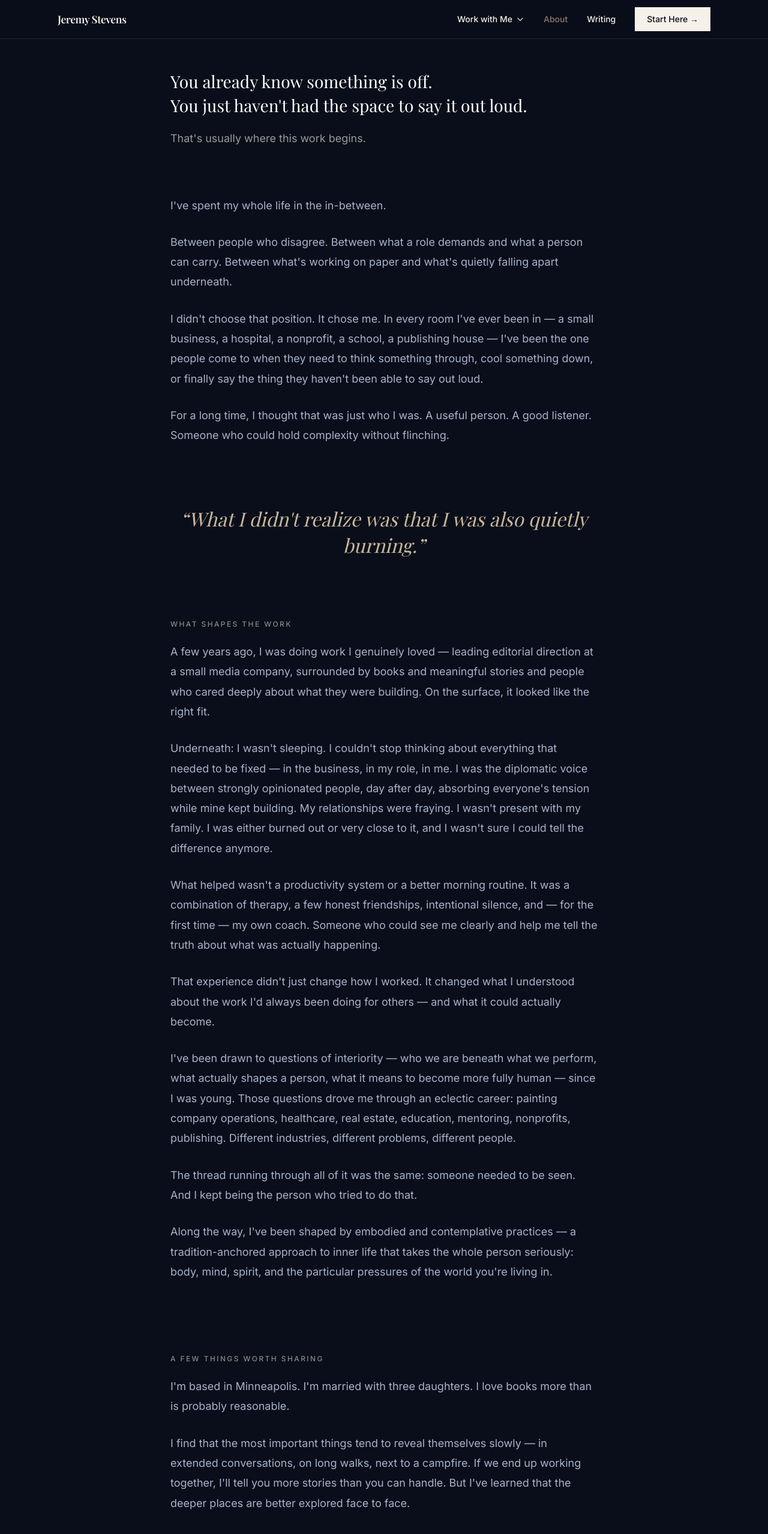
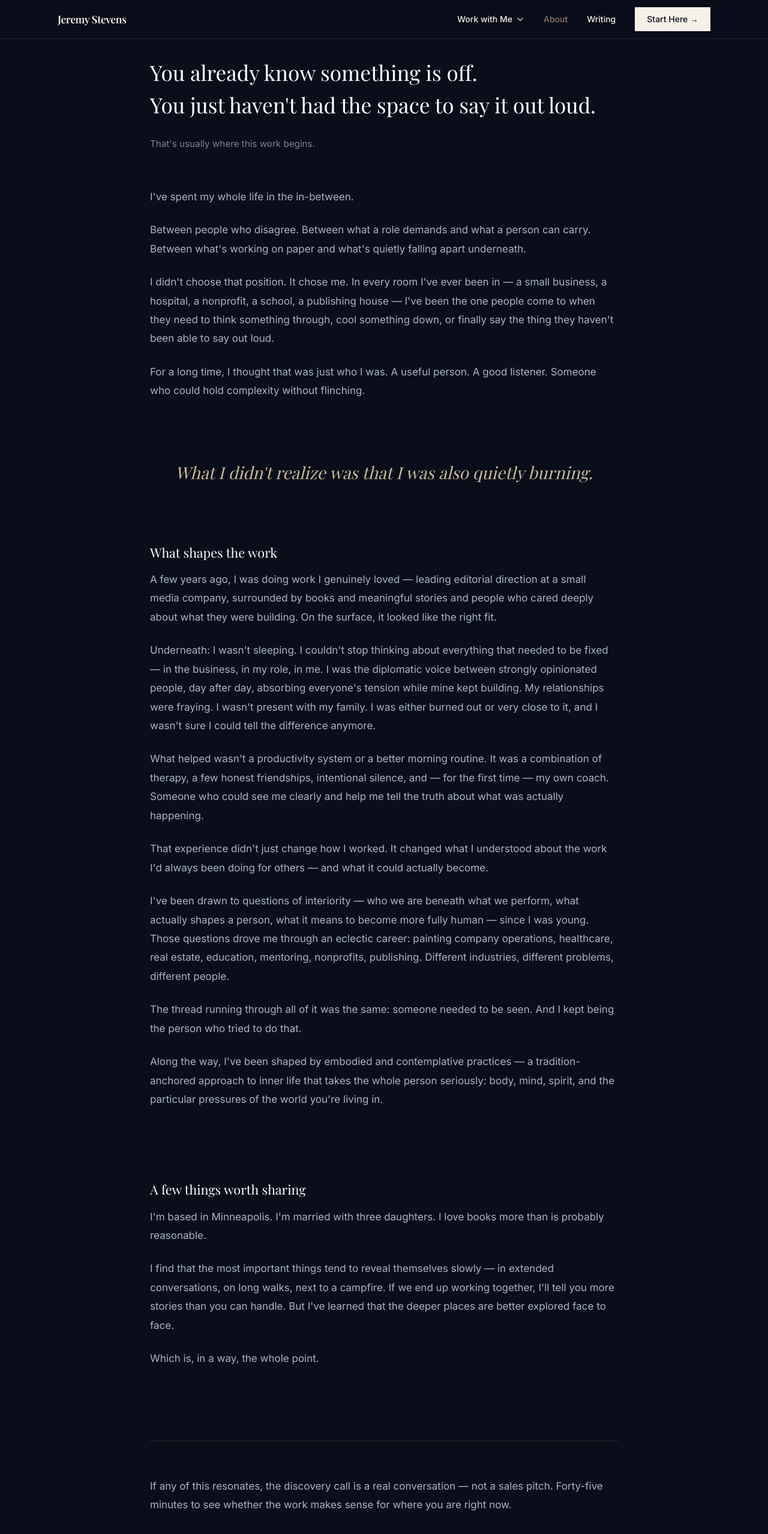
Before and after one commit to jskroening-afk/my-site, a Next.js app: page /about in a window 1280 px wide. Shown: the top 2558 px of the page at 60% size. Built offline with nearby package versions, Linux system fonts and the light colour scheme; a web font is replaced by a local one.

Commit message:
about page typography hierarchy fix

```diff
--- a/app/(site)/about/page.tsx
+++ b/app/(site)/about/page.tsx
@@ -3,31 +3,27 @@ import Link from 'next/link'
 
 export const metadata: Metadata = {
   title: 'About',
-  description:
-    '1:1 coaching for founders and leaders in seasons of tension, transition, and lonely decision-making.',
+  description: '1:1 coaching for founders and leaders in seasons of tension, transition, and lonely decision-making.',
 }
 
 export default function AboutPage() {
   return (
-    <div style={{ maxWidth: '760px', marginLeft: 'auto', marginRight: 'auto', paddingLeft: '24px', paddingRight: '24px' }}>
+    <div style={{ maxWidth: '860px', marginLeft: 'auto', marginRight: 'auto', paddingLeft: '40px', paddingRight: '40px' }}>
 
       {/* Hero */}
-      <section style={{ paddingTop: '120px', paddingBottom: '40px' }}>
-        <h1
-          className="font-serif font-normal text-white"
-          style={{ fontSize: 'clamp(1.4rem, 2.2vw, 1.9rem)', lineHeight: '1.15', marginBottom: '24px' }}
-        >
+      <section style={{ paddingTop: '100px', paddingBottom: '60px' }}>
+        <h1 className="font-serif font-normal text-white" style={{ fontSize: '2.2rem', lineHeight: '1.2', marginBottom: '32px' }}>
           <span style={{ display: 'block' }}>You already know something is off.</span>
-          <span style={{ display: 'block', marginTop: '8px' }}>You just haven&apos;t had the space to say it out loud.</span>
+          <span style={{ display: 'block', marginTop: '12px' }}>You just haven&apos;t had the space to say it out loud.</span>
         </h1>
-        <p style={{ fontSize: '1.125rem', color: '#999999', lineHeight: '1.6' }}>
+        <p style={{ fontSize: '0.95rem', color: '#7a8499', lineHeight: '1.6' }}>
           That&apos;s usually where this work begins.
         </p>
       </section>
 
       {/* Prose */}
-      <section style={{ paddingTop: '40px', paddingBottom: '60px' }}>
-        <div style={{ fontSize: '1.125rem', lineHeight: '1.85', color: '#a8b2c8', display: 'flex', flexDirection: 'column', gap: '28px' }}>
+      <section style={{ paddingBottom: '60px' }}>
+        <div style={{ fontSize: '1.0625rem', lineHeight: '1.85', color: '#a8b2c8', display: 'flex', flexDirection: 'column', gap: '24px' }}>
           <p>I&apos;ve spent my whole life in the in-between.</p>
           <p>Between people who disagree. Between what a role demands and what a person can carry. Between what&apos;s working on paper and what&apos;s quietly falling apart underneath.</p>
           <p>I didn&apos;t choose that position. It chose me. In every room I&apos;ve ever been in &mdash; a small business, a hospital, a nonprofit, a school, a publishing house &mdash; I&apos;ve been the one people come to when they need to think something through, cool something down, or finally say the thing they haven&apos;t been able to say out loud.</p>
@@ -37,22 +33,21 @@ export default function AboutPage() {
 
       {/* Pull quote */}
       <section style={{ paddingTop: '40px', paddingBottom: '40px', textAlign: 'center' }}>
-        <p
-          className="font-serif font-normal italic"
-          style={{ fontSize: 'clamp(1.5rem, 3vw, 2rem)', lineHeight: '1.4', color: '#C8B89A' }}
-        >
-          &ldquo;What I didn&apos;t realize was that I was also quietly burning.&rdquo;
+        <p className="font-serif font-normal italic" style={{ fontSize: '1.75rem', lineHeight: '1.4', color: '#C8B89A' }}>
+          What I didn&apos;t realize was that I was also quietly burning.
         </p>
       </section>
 
-      {/* Label */}
-      <section style={{ paddingTop: '60px', paddingBottom: '20px' }}>
-        <p style={{ fontSize: '0.75rem', letterSpacing: '0.2em', textTransform: 'uppercase', color: '#888888', fontWeight: 500 }}>What shapes the work</p>
+      {/* Section heading */}
+      <section style={{ paddingTop: '60px', paddingBottom: '16px' }}>
+        <h2 className="font-serif font-normal text-white" style={{ fontSize: '1.35rem', lineHeight: '1.3' }}>
+          What shapes the work
+        </h2>
       </section>
 
       {/* Body prose */}
       <section style={{ paddingBottom: '60px' }}>
-        <div style={{ fontSize: '1.125rem', lineHeight: '1.85', color: '#a8b2c8', display: 'flex', flexDirection: 'column', gap: '28px' }}>
+        <div style={{ fontSize: '1.0625rem', lineHeight: '1.85', color: '#a8b2c8', display: 'flex', flexDirection: 'column', gap: '24px' }}>
           <p>A few years ago, I was doing work I genuinely loved &mdash; leading editorial direction at a small media company, surrounded by books and meaningful stories and people who cared deeply about what they were building. On the surface, it looked like the right fit.</p>
           <p>Underneath: I wasn&apos;t sleeping. I couldn&apos;t stop thinking about everything that needed to be fixed &mdash; in the business, in my role, in me. I was the diplomatic voice between strongly opinionated people, day after day, absorbing everyone&apos;s tension while mine kept building. My relationships were fraying. I wasn&apos;t present with my family. I was either burned out or very close to it, and I wasn&apos;t sure I could tell the difference anymore.</p>
           <p>What helped wasn&apos;t a productivity system or a better morning routine. It was a combination of therapy, a few honest friendships, intentional silence, and &mdash; for the first time &mdash; my own coach. Someone who could see me clearly and help me tell the truth about what was actually happening.</p>
@@ -63,14 +58,16 @@ export default function AboutPage() {
         </div>
       </section>
 
-      {/* Label */}
-      <section style={{ paddingTop: '60px', paddingBottom: '20px' }}>
-        <p style={{ fontSize: '0.75rem', letterSpacing: '0.2em', textTransform: 'uppercase', color: '#888888', fontWeight: 500 }}>A few things worth sharing</p>
+      {/* Section heading */}
+      <section style={{ paddingTop: '60px', paddingBottom: '16px' }}>
+        <h2 className="font-serif font-normal text-white" style={{ fontSize: '1.35rem', lineHeight: '1.3' }}>
+          A few things worth sharing
+        </h2>
       </section>
 
       {/* Personal */}
       <section style={{ paddingBottom: '60px' }}>
-        <div style={{ fontSize: '1.125rem', lineHeight: '1.85', color: '#a8b2c8', display: 'flex', flexDirection: 'column', gap: '28px' }}>
+        <div style={{ fontSize: '1.0625rem', lineHeight: '1.85', color: '#a8b2c8', display: 'flex', flexDirection: 'column', gap: '24px' }}>
           <p>I&apos;m based in Minneapolis. I&apos;m married with three daughters. I love books more than is probably reasonable.</p>
           <p>I find that the most important things tend to reveal themselves slowly &mdash; in extended conversations, on long walks, next to a campfire. If we end up working together, I&apos;ll tell you more stories than you can handle. But I&apos;ve learned that the deeper places are better explored face to face.</p>
           <p>Which is, in a way, the whole point.</p>
@@ -78,9 +75,9 @@ export default function AboutPage() {
       </section>
 
       {/* CTA */}
-      <section style={{ paddingTop: '60px', paddingBottom: '80px' }}>
+      <section style={{ paddingTop: '60px', paddingBottom: '100px' }}>
         <hr style={{ border: 'none', borderTop: '1px solid #2a2a2a', marginBottom: '60px' }} />
-        <p style={{ fontSize: '1.125rem', lineHeight: '1.85', color: '#a8b2c8', marginBottom: '40px' }}>
+        <p style={{ fontSize: '1.0625rem', lineHeight: '1.85', color: '#a8b2c8', marginBottom: '40px' }}>
           If any of this resonates, the discovery call is a real conversation &mdash; not a sales pitch. Forty-five minutes to see whether the work makes sense for where you are right now.
         </p>
         <Link
```
